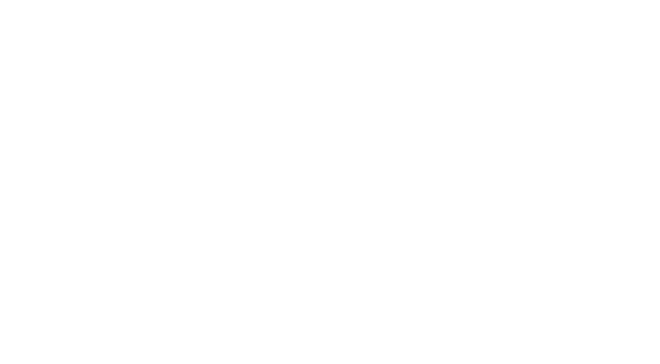
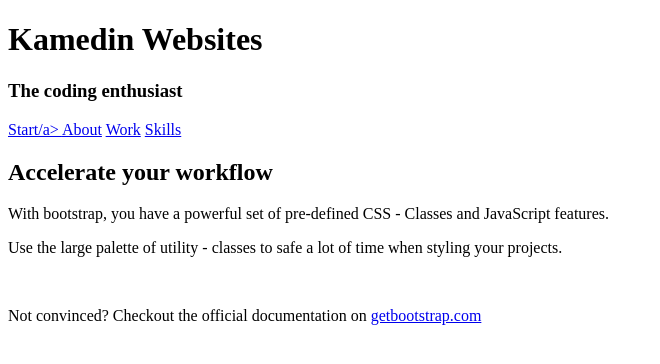
Before and after one commit to DevKame/yt_bootstrap, a plain HTML site: page index.html in a window 1280 px wide. Shown: the whole page, without its empty margins (0-660 px from the left). Drawn offline with Linux system fonts and the light colour scheme.

Commit message:
fill markup, add script

```diff
--- a/index.html
+++ b/index.html
@@ -6,6 +6,23 @@
     <title>Bootstrap</title>
 </head>
 <body>
+    <header>
+        <h1>Kamedin Websites</h1>
+        <h3>The coding enthusiast</h3>
+    </header>
+    <nav>
+        <a href="#">Start/a>
+        <a href="#">About</a>
+        <a href="#">Work</a>
+        <a href="#">Skills</a>
+    </nav>
+    <main>
+        <h2>Accelerate your workflow</h2>
 
+        <p>With bootstrap, you have a powerful set of pre-defined CSS - Classes and JavaScript features.</p>
+        <p>Use the large palette of utility - classes to safe a lot of time when styling your projects.</p>
+        <br>
+        <p>Not convinced? Checkout the official documentation on <a href="https://getbootstrap.com/">getbootstrap.com</a> </p>
+    </main>
 </body>
 </html>
```
Also changed, not shown: 1 other file.
